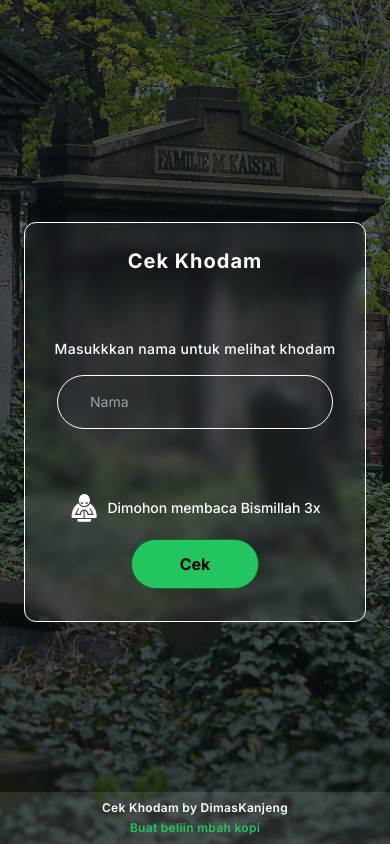
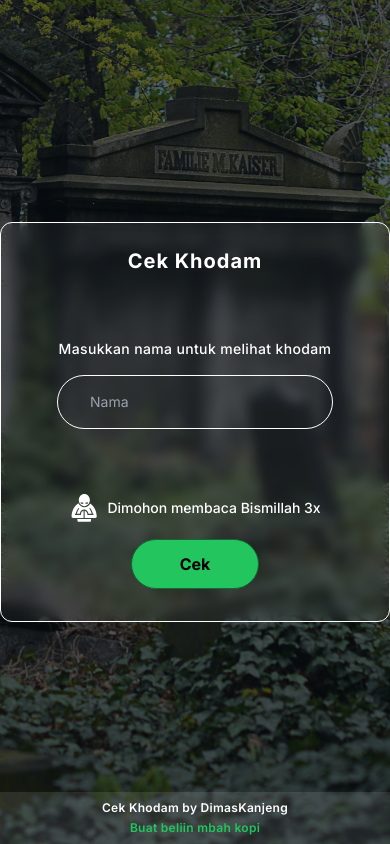
Before and after one commit to fiebryhoga/cek-khodam, a Next.js app: page / in a window 390 px wide. Built offline with nearby package versions, Linux system fonts and the light colour scheme.

Commit message:
add music

```diff
--- a/app/components/BoxContainer.tsx
+++ b/app/components/BoxContainer.tsx
@@ -1,4 +1,4 @@
-import React, { useState } from "react";
+import React, { useState, useEffect } from "react";
 import { GiPrayer } from "react-icons/gi";
 import LoadingBox from "./LoadingBox";
 import ResultBox from "./ResultBox";
@@ -10,6 +10,18 @@ const BoxContainer = () => {
   const [result, setResult] = useState<string | null>(null);
   const [description, setDescription] = useState<string | null>(null);
   const [error, setError] = useState<string | null>(null);
+  const [musicPlaying, setMusicPlaying] = useState(false);
+
+  useEffect(() => {
+    if (musicPlaying) {
+      const audio = new Audio("/assets/music/music.mp3");
+      audio.play();
+      return () => {
+        audio.pause();
+        audio.currentTime = 0;
+      };
+    }
+  }, [musicPlaying]);
 
   const handleCheck = () => {
     if (name.length < 2 || name.length > 100) {
@@ -35,13 +47,17 @@ const BoxContainer = () => {
       }
 
       setLoading(false);
-    }, 4000);
+    }, 3000);
   };
 
   const handleKeyDown = (event: { key: string }) => {
     if (event.key === "Enter") {
       handleCheck();
     }
+  };
+
+  const handleInputFocus = () => {
+    setMusicPlaying(true);
   };
 
   const handleReset = () => {
@@ -51,7 +67,7 @@ const BoxContainer = () => {
   };
 
   return (
-    <div className="flex flex-col items-center bg-white justify-center rounded-lg bg-opacity-5 w-full">
+    <div className="flex flex-col items-center justify-center rounded-lg w-full">
       {loading ? (
         <LoadingBox name={name} />
       ) : result ? (
@@ -62,13 +78,13 @@ const BoxContainer = () => {
           onReset={handleReset}
         />
       ) : (
-        <div className="py-6 md:px-4 bg-black flex flex-col items-center bg-transparent backdrop-blur-custom border border-white min-h-[400px] w-full lg:min-h-80 lg:w-[540px] rounded-xl gap-16 lg:gap-8">
+        <div className="py-6 md:px-4 bg-white bg-opacity-5 flex flex-col items-center bg-transparent backdrop-blur-custom border border-white min-h-[400px] w-full md:min-h-80 md:w-[540px] rounded-xl gap-16 lg:gap-8">
           <h1 className="text-xl text-white font-bold tracking-wider">
             Cek Khodam
           </h1>
           <div className="flex flex-col justify-center items-center w-full gap-4">
             <p className="text-white text-sm font-medium tracking-wide">
-              Masukkkan nama untuk melihat khodam
+              Masukkan nama untuk melihat khodam
             </p>
             <input
               className="lg:w-96 py-4 text-sm bg-transparent rounded-full border border-white outline-none px-8 text-white text-opacity-80"
@@ -76,6 +92,7 @@ const BoxContainer = () => {
               placeholder="Nama"
               value={name}
               onChange={(e) => setName(e.target.value)}
+              onFocus={handleInputFocus}
               onKeyDown={handleKeyDown}
             />
             {error && <p className="text-red-500">{error}</p>}
--- a/app/pages/khodam/page.tsx
+++ b/app/pages/khodam/page.tsx
@@ -1,11 +1,13 @@
 /* eslint-disable @next/next/no-img-element */
 "use client";
 
-import React, { useState } from "react";
+import React, { useEffect } from "react";
 import BoxContainer from "@/app/components/BoxContainer";
 import Footer from "@/app/components/layouts/Footer";
 
 const CekKhodam = () => {
+
+
   return (
     <div className="relative h-full w-full flex flex-col bg-black bg-opacity-10">
       <img
@@ -13,7 +15,7 @@ const CekKhodam = () => {
         src="/assets/images/bg.khodam.jpg"
         alt=""
       />
-      <div className="flex px-6 flex-col justify-center items-center h-full w-full z-10">
+      <div className="flex flex-col justify-center items-center h-full w-full z-10">
         <BoxContainer />
       </div>
 
```
Also changed, not shown: 1 other file (tests, documents, lock files or other folders).
